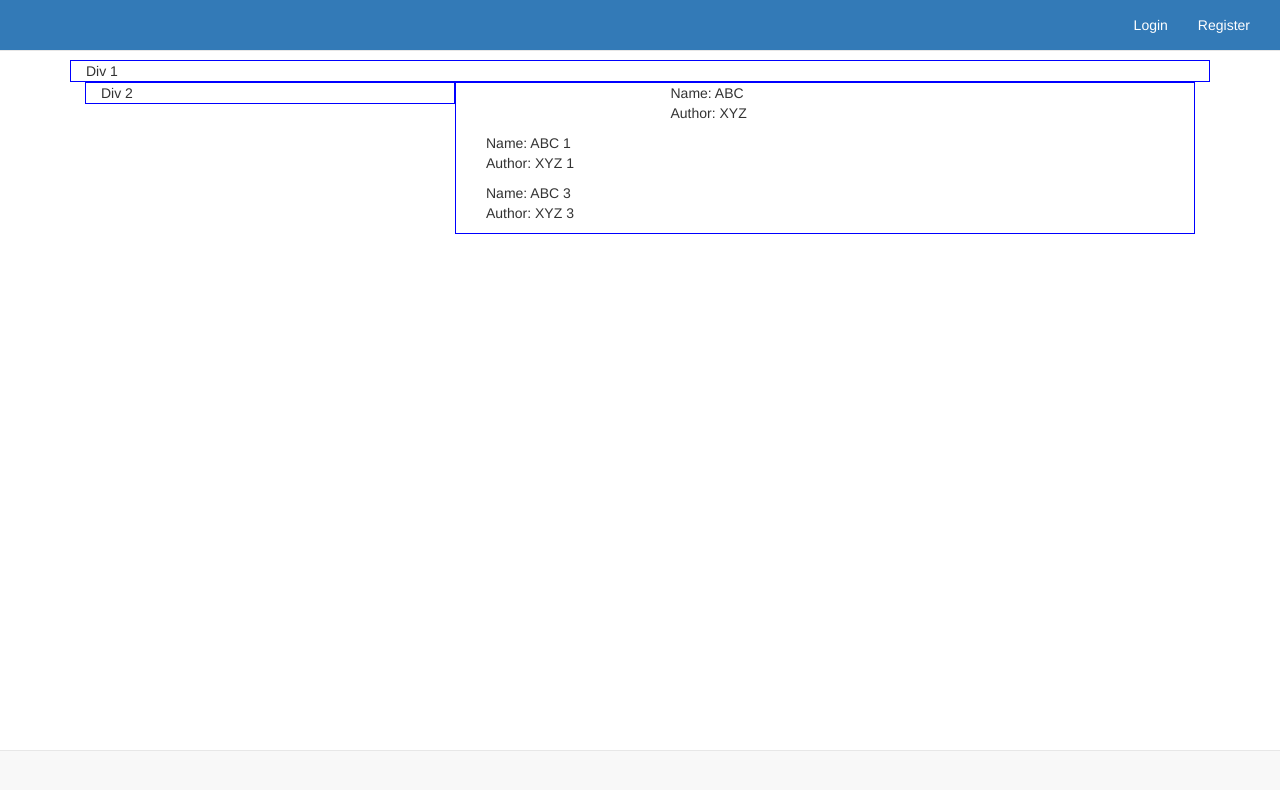
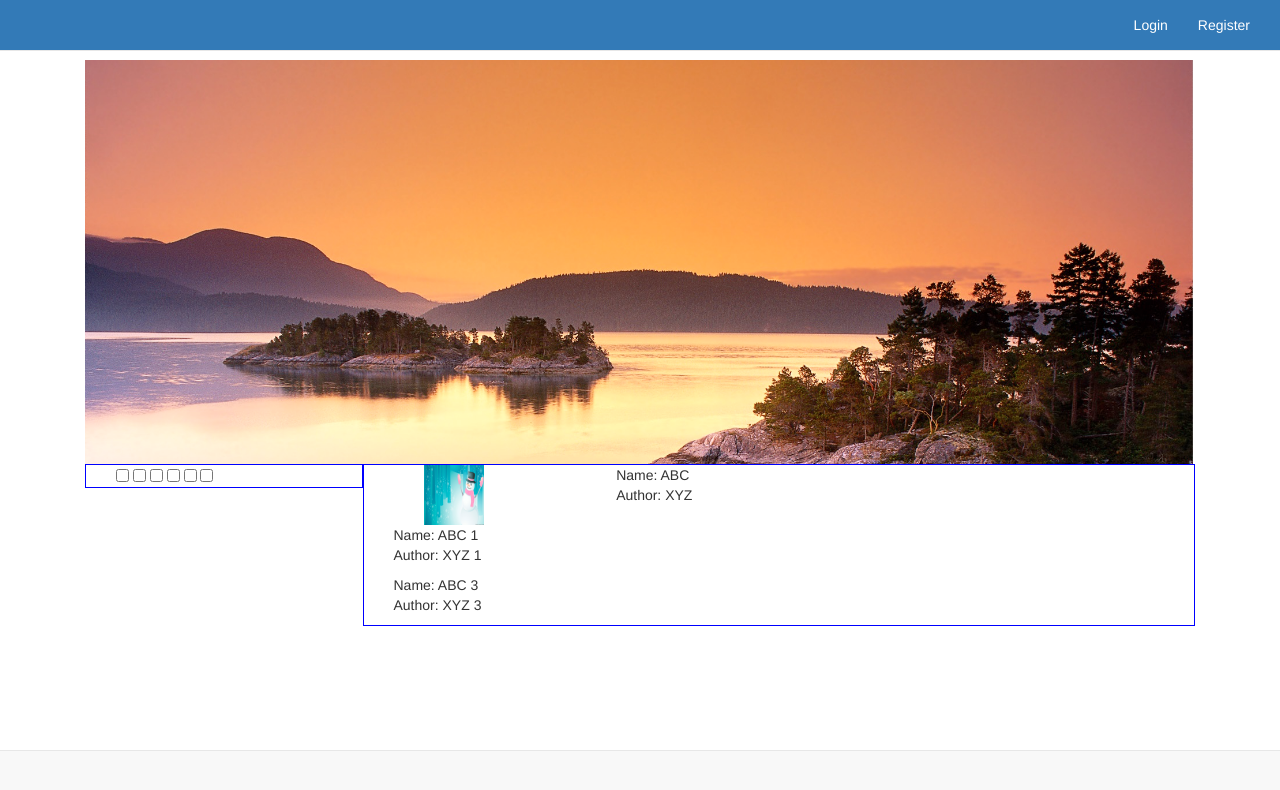
Before and after one commit to schanx001/BookHub, a website: page public/index.html in a window 1280 px wide. Drawn offline with nearby package versions, Linux system fonts and the light colour scheme; some packages are replaced by stand-ins of ours.

Commit message:
version 1.3
version 1.3 27/03 4:21

```diff
--- a/public/css/style.css
+++ b/public/css/style.css
@@ -19,8 +19,13 @@ body {
     border: 1px solid blue;
 }
 
-.borderimg {
-    -webkit-border-image: url(border.png) 30 round; /* Safari 3.1-5 */
-    -o-border-image: url(border.png) 30 round; /* Opera 11-12.1 */
-    border-image: url(border.png) 30 round;
+/*.borderimg {*/
+    /*-webkit-border-image: url(border.png) 30 round; !* Safari 3.1-5 *!*/
+    /*-o-border-image: url(border.png) 30 round; !* Opera 11-12.1 *!*/
+    /*border-image: url(border.png) 30 round;*/
+/*}*/
+
+.banner{
+    max-width: 100%;
+    height: auto;
 }
--- a/public/views/main/templates/mainPage.html
+++ b/public/views/main/templates/mainPage.html
@@ -17,17 +17,34 @@
 </nav>
 
 <div class="container">
-    <div class="col-xs-12 border">Div 1</div>
     <div class="col-xs-12">
-        <div class="col-xs-4 border">Div 2</div>
-        <div class="col-xs-8 border">
+        <img src="../../../images/trial/scenery.jpg" class="banner">
+    </div>
+    <div class="col-xs-12">
+        <div class="col-xs-3 border">
             <div class="col-xs-12">
-                <div class="col-xs-3" width>
-                    <img src="" >
+                <form>
+                    <input type="checkbox" name="book-genre" value="Science Fiction">
+                    <input type="checkbox" name="book-genre" value="Novel">
+                    <input type="checkbox" name="book-genre" value="Arts & Photography">
+                    <input type="checkbox" name="book-genre" value="Biographies">
+                    <input type="checkbox" name="book-genre" value="Children Books">
+                    <input type="checkbox" name="book-genre" value="History">
+                </form>
+            </div>
+        </div>
+        <div class="col-xs-9 border">
+            <div class="col-xs-12">
+                <div class="col-xs-3" >
+                    <div class="col-xs-12">
+                        <img src="../../../images/trial/img1.jpg" width="60px" height="60px">
+                    </div>
                 </div>
                 <div class="col-xs-9">
-                    <p>Name: ABC<br>
-                        Author: XYZ</p>
+                    <div class="col-xs-12">
+                        <p>Name: ABC<br>
+                            Author: XYZ</p>
+                    </div>
                 </div>
 
             </div>
```
Also changed, not shown: public/images/trial/Koala.jpg (added), public/images/trial/Penguins.jpg (added), public/images/trial/img1.jpg (added), public/images/trial/scenery.jpg (added), 1 other file.
